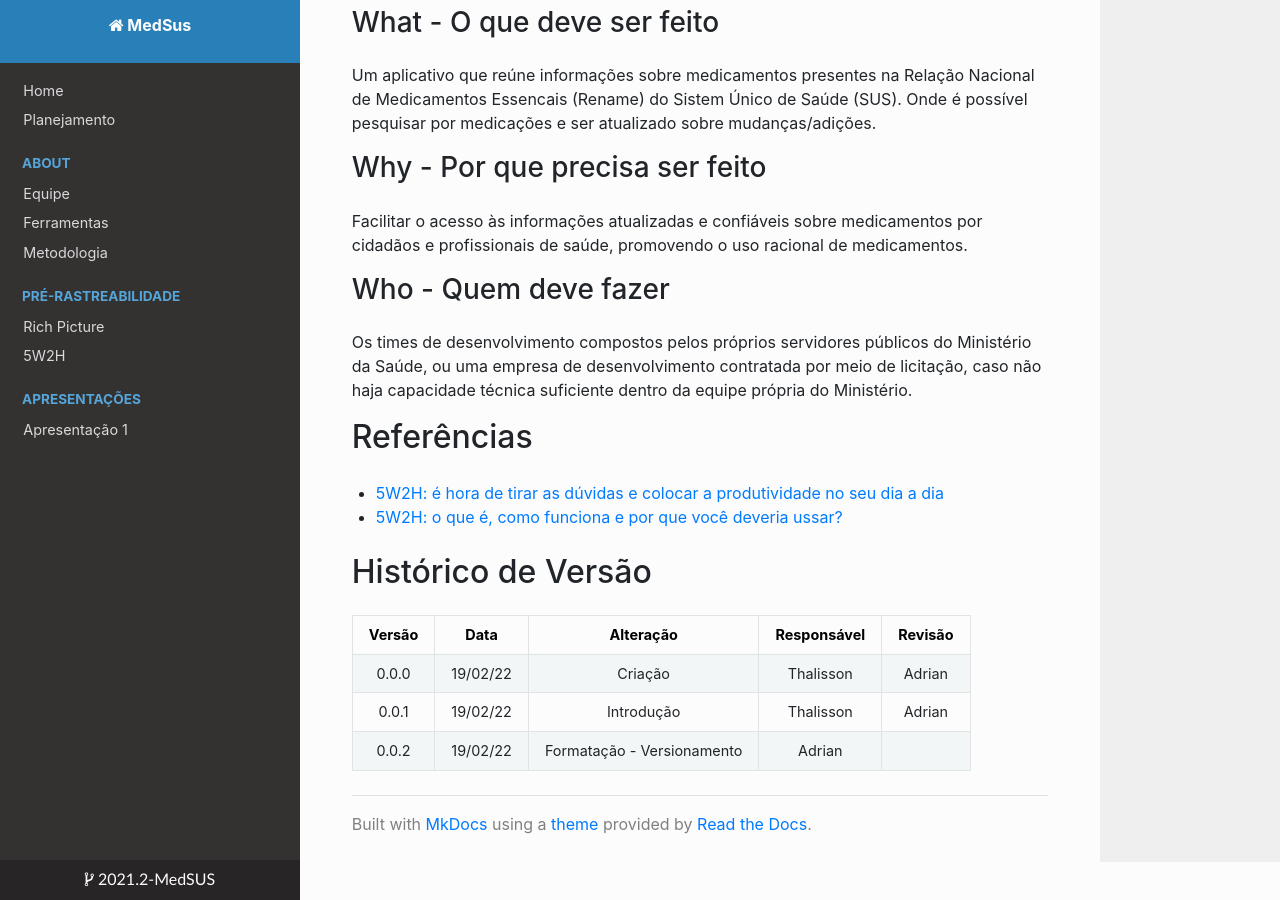
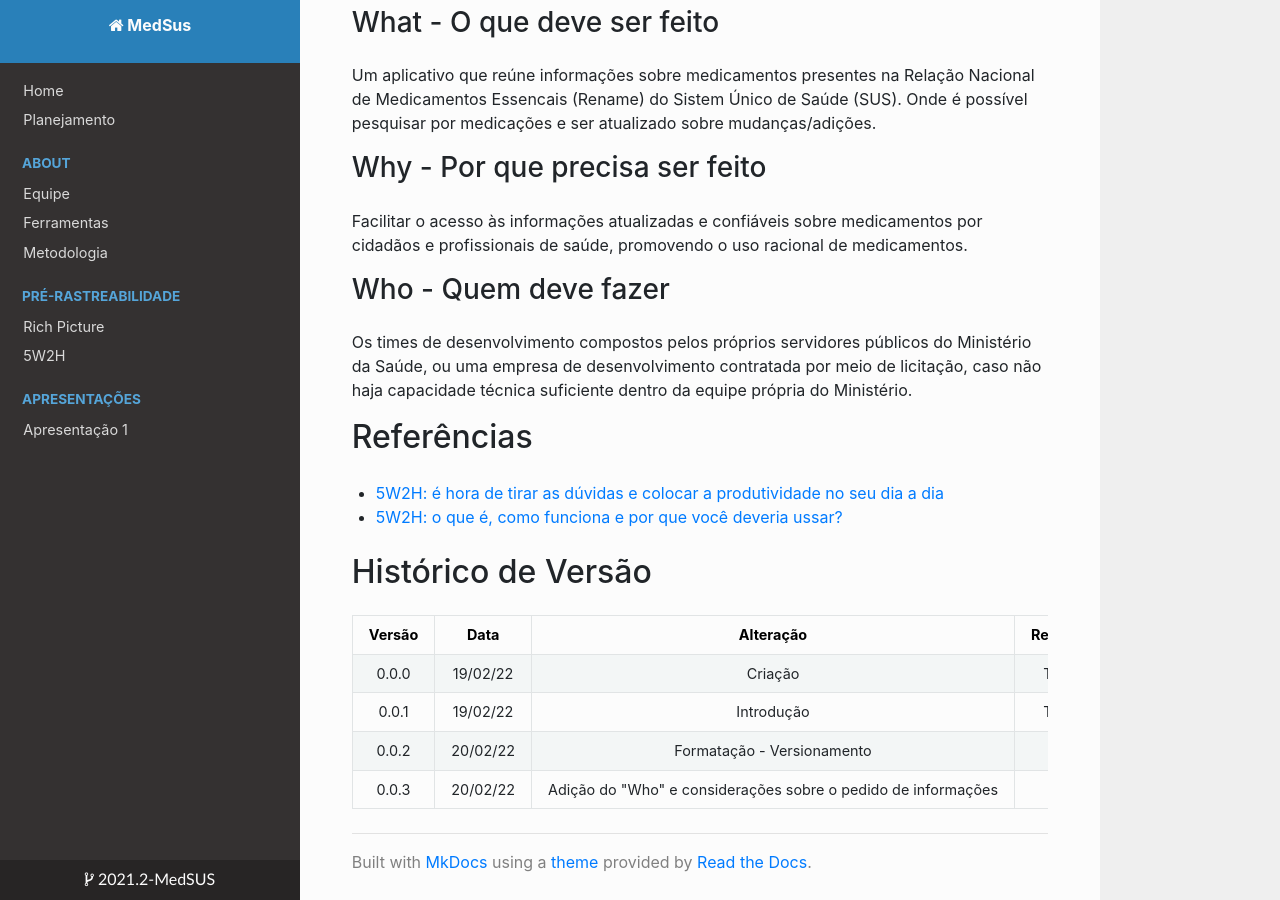
Before and after one commit to Requisitos-de-Software/2021.2-MedSUS, an MkDocs documentation site: the page built from docs/pre_traceability/5w2h.md, in a window 1280 px wide and 900 px high, scrolled down 663 px. Built offline with MkDocs 1.6.1, drawn with Linux system fonts in a browser that asks for light colours; nearby versions of some CDN libraries.

Commit message:
versionamento 0.0.3

```diff
--- a/docs/pre_traceability/5w2h.md
+++ b/docs/pre_traceability/5w2h.md
@@ -40,4 +40,5 @@ Versão|Data|Alteração|Responsável|Revisão|
 :---:|:---:|:---:|:---:|:---:|
 0.0.0|19/02/22|Criação|Thalisson| Adrian  |
 0.0.1|19/02/22|Introdução|Thalisson| Adrian |
-0.0.2|19/02/22|Formatação - Versionamento|Adrian|  |
+0.0.2|20/02/22|Formatação - Versionamento|Adrian|  |
+0.0.3|20/02/22|Adição do "Who" e considerações sobre o pedido de informações|Adrian|  |
```
